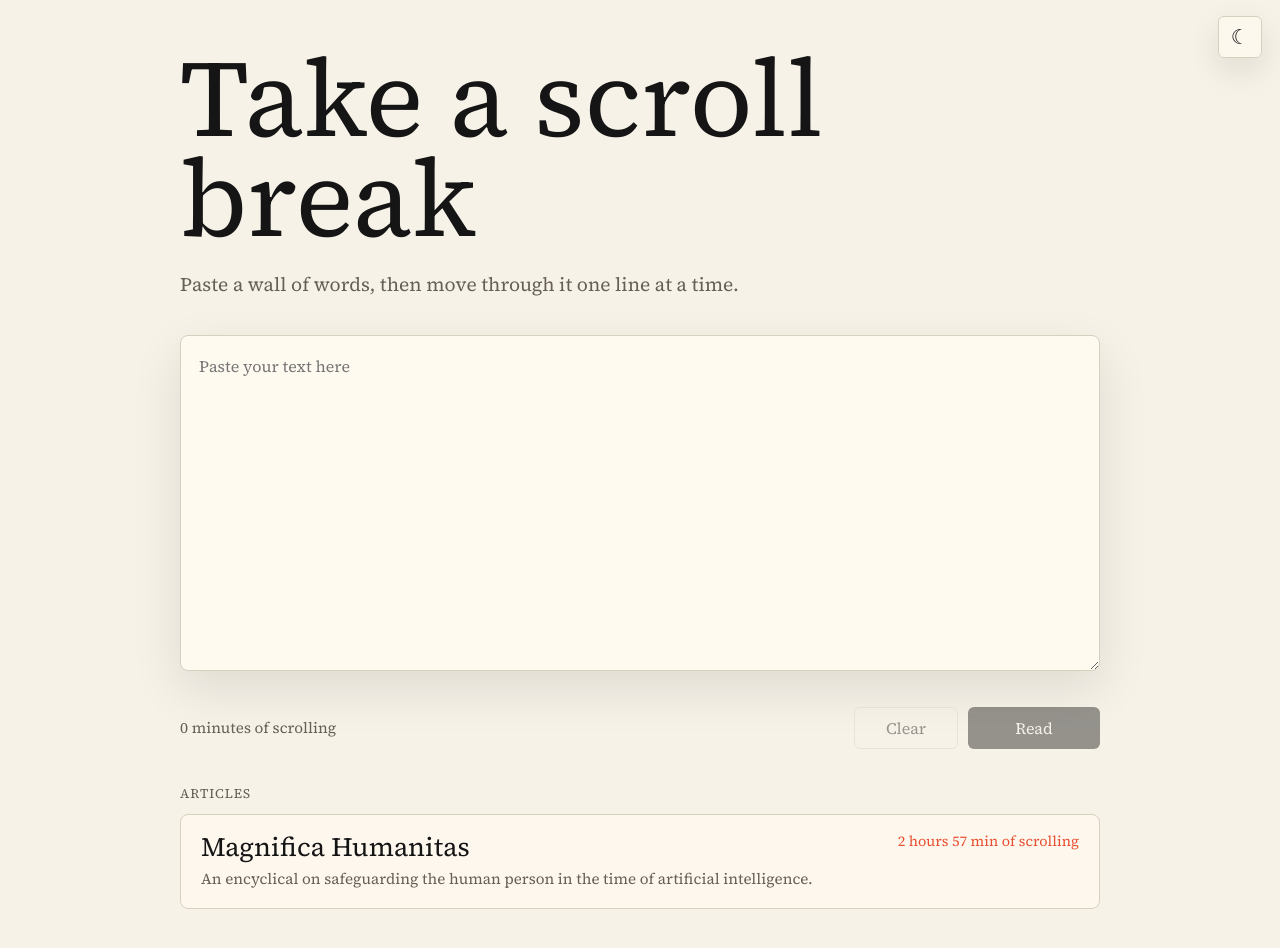
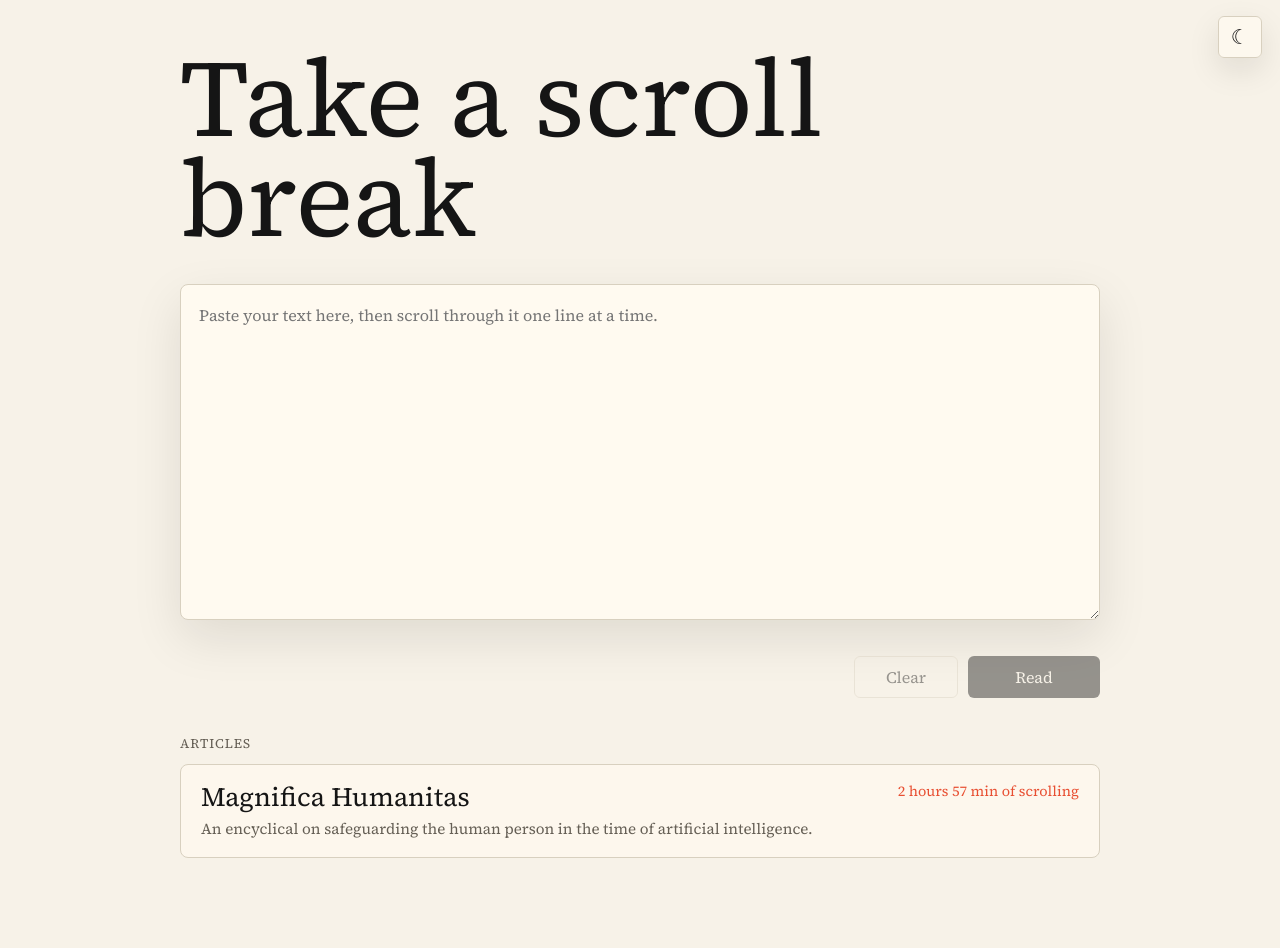
Before and after one commit to kshivanku/scroll-break, a React (Vite) app: page / in a window 1280 px wide. Shown: the top 948 px of the page. After the commit the page ends 906 px from the top, so only its background shows below. Built offline with nearby package versions, Linux system fonts and the light colour scheme.

Commit message:
text changes

```diff
--- a/src/main.jsx
+++ b/src/main.jsx
@@ -735,7 +735,6 @@ function App() {
           <h1>
             Take a scroll break
           </h1>
-          <p>Paste a wall of words, then move through it one line at a time.</p>
         </div>
 
         <textarea
@@ -743,11 +742,11 @@ function App() {
           aria-label="Text to read"
           value={text}
           onChange={(event) => setText(event.target.value)}
-          placeholder="Paste your text here"
+          placeholder="Paste your text here, then scroll through it one line at a time."
         />
 
         <div className="action-row">
-          <p>{scrollDurationLabel}</p>
+          {text.trim() && <p>{scrollDurationLabel}</p>}
           <div className="compose-actions">
             <button className="secondary-button" type="button" onClick={clearText} disabled={!text}>
               Clear
--- a/src/styles.css
+++ b/src/styles.css
@@ -154,6 +154,7 @@ textarea:focus {
 .compose-actions {
   display: flex;
   gap: 10px;
+  margin-left: auto;
 }
 
 .primary-button {
```
